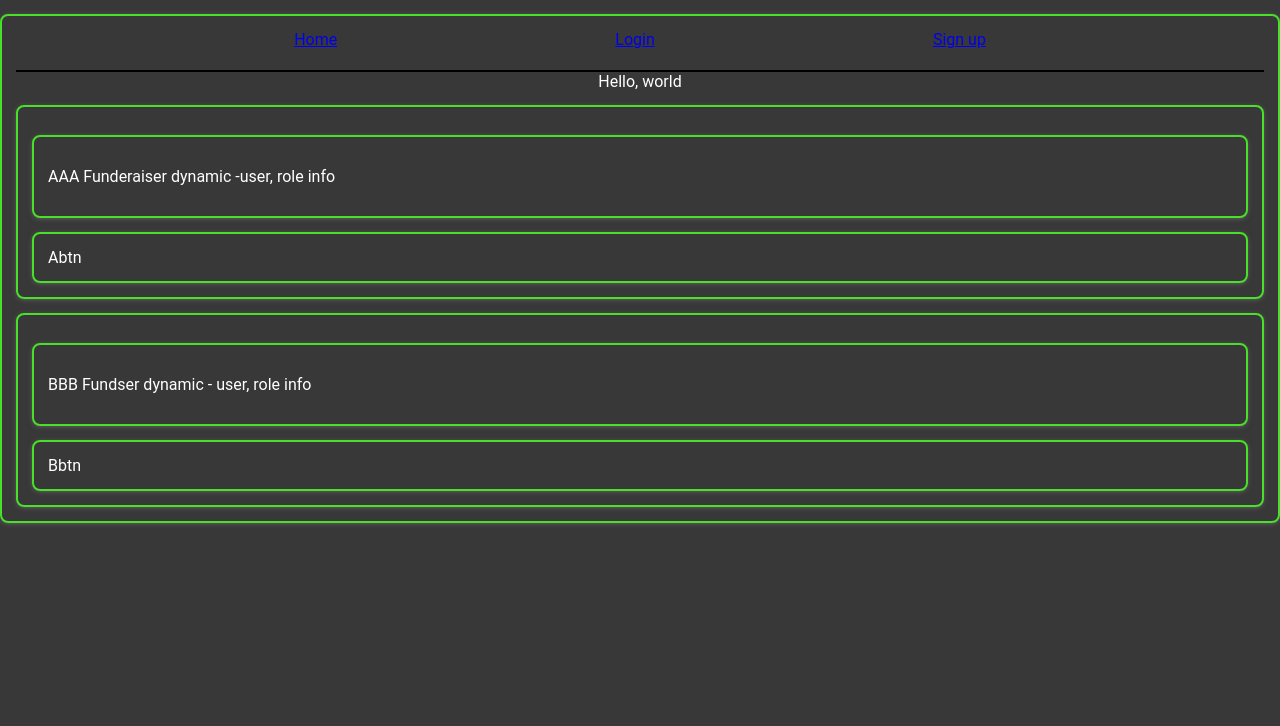
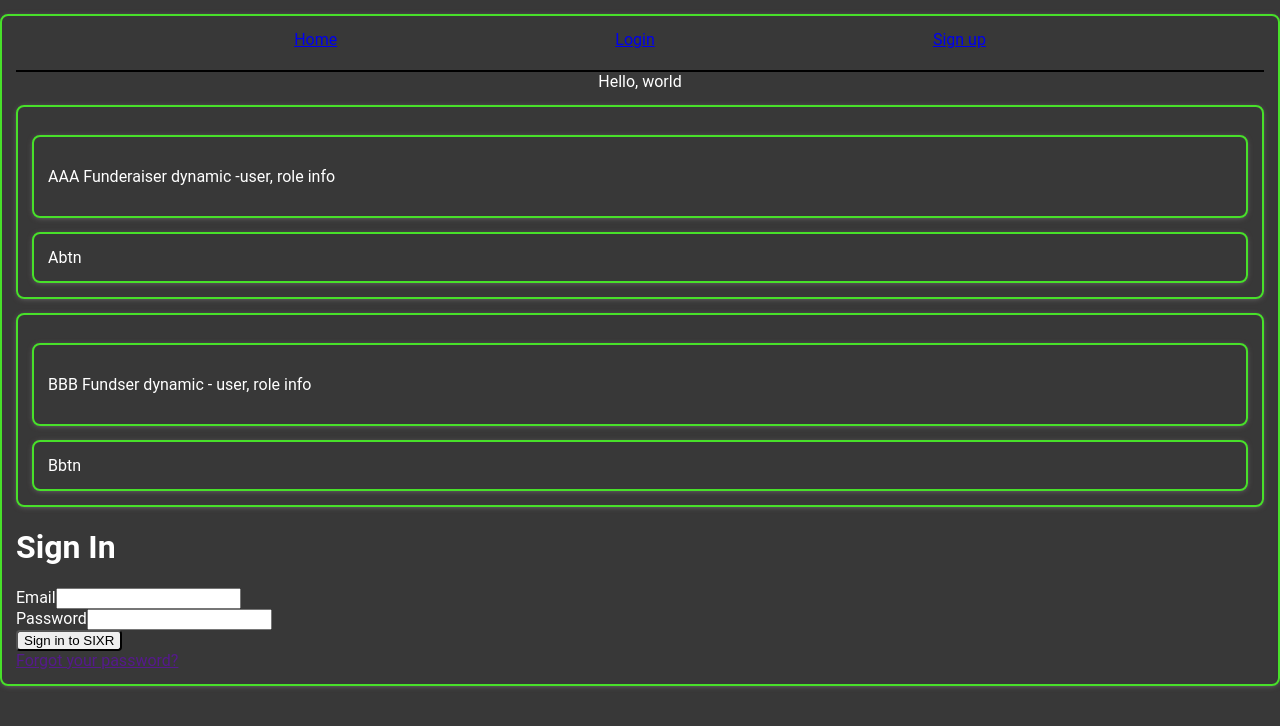
Before and after one commit to s-munro/front-end-1, a React (Create React App) app in the folder vr-funding/: page /login in a window 1280 px wide. Shown: the top 726 px of the page. Built offline with nearby package versions, Linux system fonts and the light colour scheme.

Commit message:
login form without styling

```diff
--- a/vr-funding/src/components/Login.js
+++ b/vr-funding/src/components/Login.js
@@ -1,7 +1,24 @@
 import React from "react";
 
 const Login = () => {
-  return <div></div>;
+  return (
+    <div>
+      <h1>Sign In</h1>
+      <form>
+        <div className="login-forms">
+          <label htmlFor="email">Email</label>
+          <input id="email" type="text"></input>
+          <br></br>
+          <label htmlFor="password">Password</label>
+          <input name="password" id="password" type="password"></input>
+        </div>
+
+        <button>Sign in to SIXR</button>
+        <br></br>
+        <a href="">Forgot your password?</a>
+      </form>
+    </div>
+  );
 };
 
 export default Login;
```
